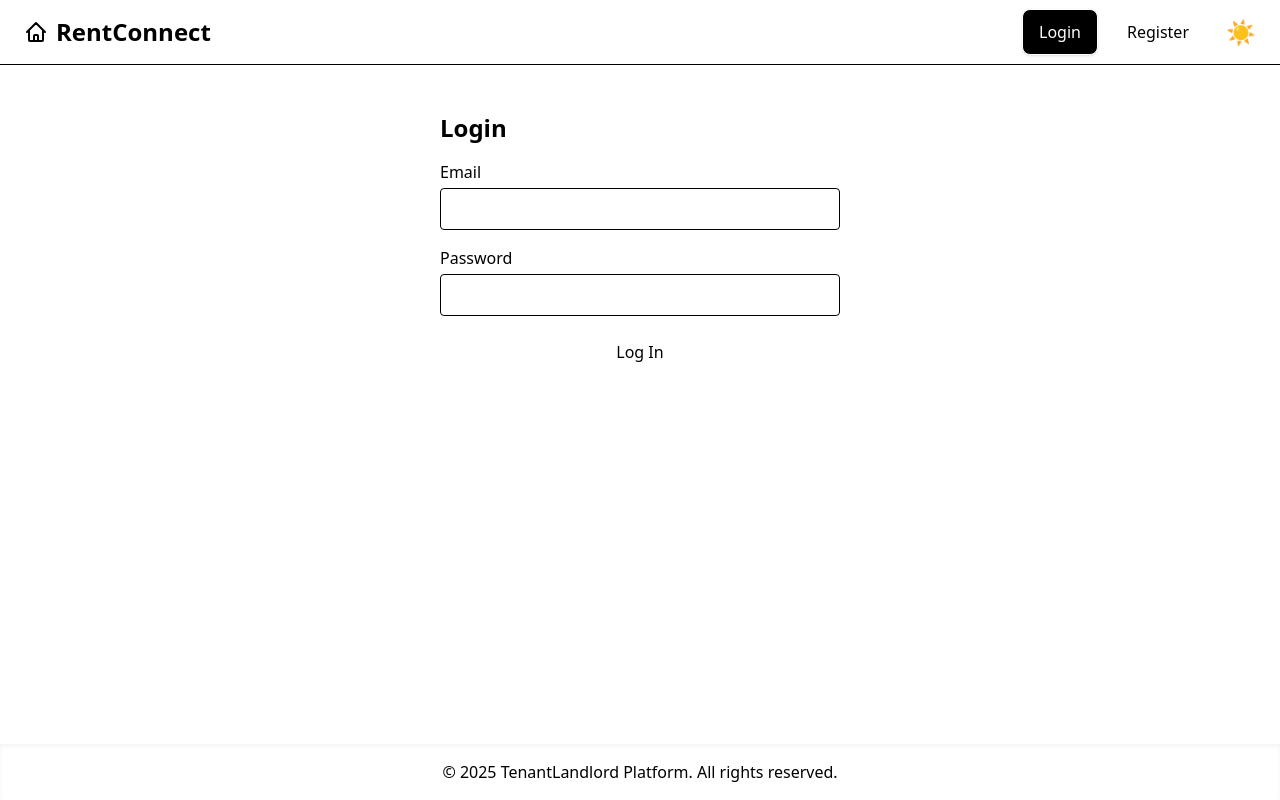
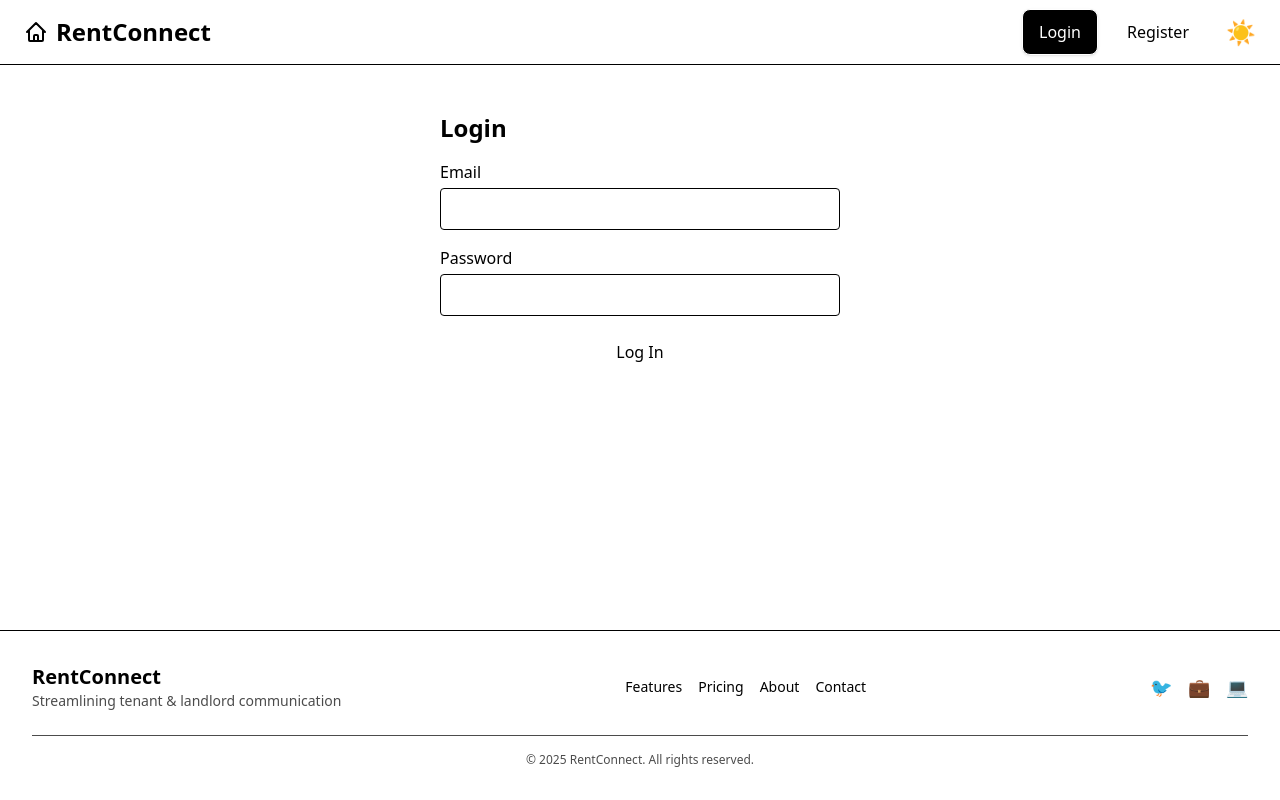
Before and after one commit to mrpawarGit/RentConnect, a React (Vite) app in the folder frontend-rentConnect/: page /login in a window 1280 px wide. Built offline with nearby package versions, Linux system fonts and the light colour scheme.

Commit message:
Footer Update

```diff
--- a/frontend-rentConnect/src/components/Footer.jsx
+++ b/frontend-rentConnect/src/components/Footer.jsx
@@ -1,7 +1,71 @@
+import { Link } from "react-router-dom";
+
 export default function Footer() {
   return (
-    <footer className="bg-custom text-custom p-4 text-center mt-auto shadow-inner">
-      &copy; 2025 TenantLandlord Platform. All rights reserved.
+    <footer className="bg-bg border-t border-primary/20 mt-auto">
+      <div className="mx-auto max-w-7xl px-4 sm:px-6 lg:px-8 py-8">
+        <div className="flex flex-col md:flex-row items-center justify-between gap-6">
+          {/* Brand / Logo */}
+          <div className="text-center md:text-left">
+            <h3 className="text-xl font-bold text-primary">RentConnect</h3>
+            <p className="text-sm opacity-70">
+              Streamlining tenant & landlord communication
+            </p>
+          </div>
+
+          {/* Links */}
+          <nav className="flex flex-wrap justify-center gap-4 text-sm font-medium">
+            <Link to="/features" className="hover:text-primary">
+              Features
+            </Link>
+            <Link to="/pricing" className="hover:text-primary">
+              Pricing
+            </Link>
+            <Link to="/about" className="hover:text-primary">
+              About
+            </Link>
+            <Link to="/contact" className="hover:text-primary">
+              Contact
+            </Link>
+          </nav>
+
+          {/* Socials (optional) */}
+          <div className="flex gap-4 text-lg">
+            <a
+              href="https://twitter.com"
+              target="_blank"
+              rel="noreferrer"
+              className="hover:text-primary"
+              aria-label="Twitter"
+            >
+              🐦
+            </a>
+            <a
+              href="https://linkedin.com"
+              target="_blank"
+              rel="noreferrer"
+              className="hover:text-primary"
+              aria-label="LinkedIn"
+            >
+              💼
+            </a>
+            <a
+              href="https://github.com"
+              target="_blank"
+              rel="noreferrer"
+              className="hover:text-primary"
+              aria-label="GitHub"
+            >
+              💻
+            </a>
+          </div>
+        </div>
+
+        {/* Bottom note */}
+        <div className="mt-6 border-t border-primary/20 pt-4 text-center text-xs opacity-70">
+          &copy; {new Date().getFullYear()} RentConnect. All rights reserved.
+        </div>
+      </div>
     </footer>
   );
 }
```
